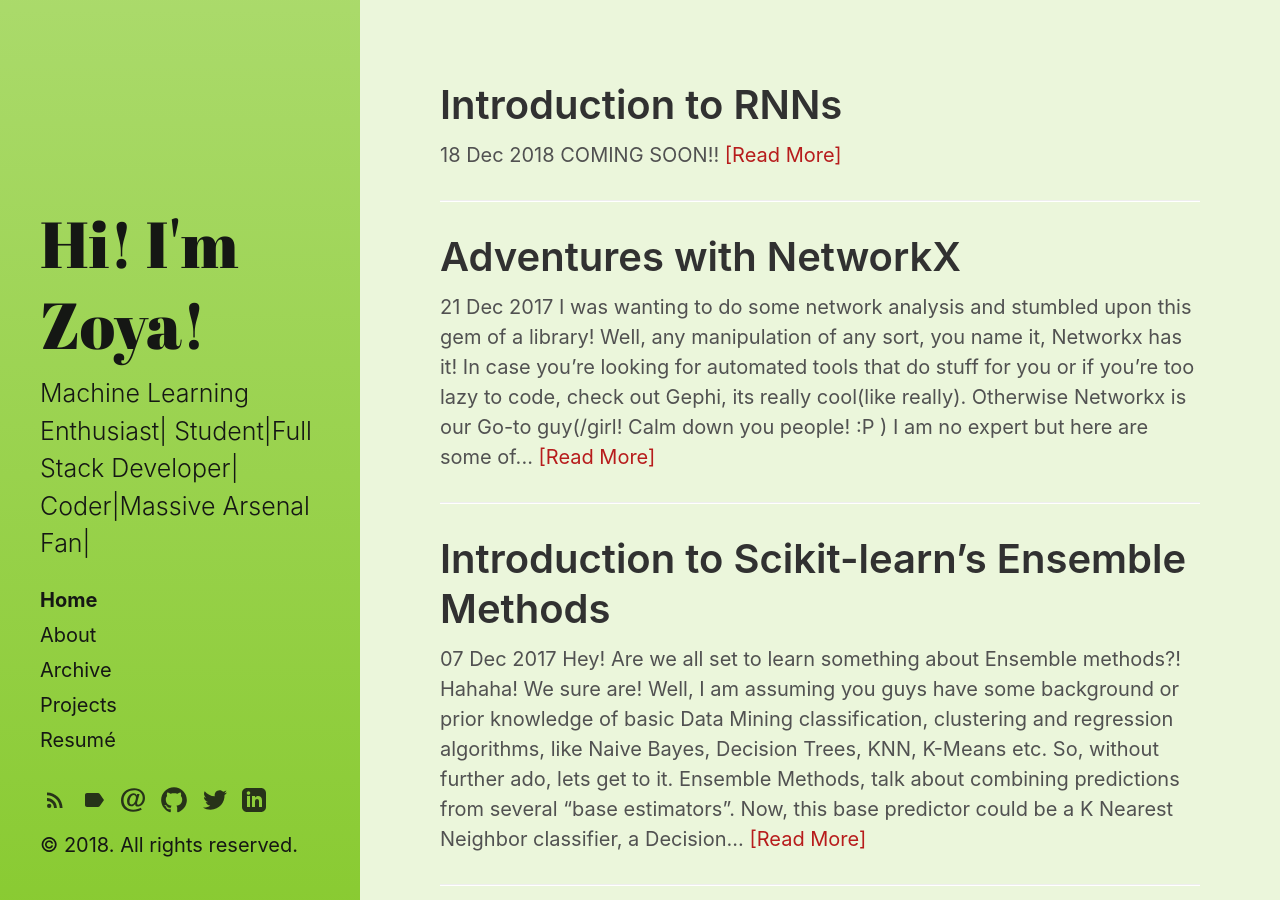
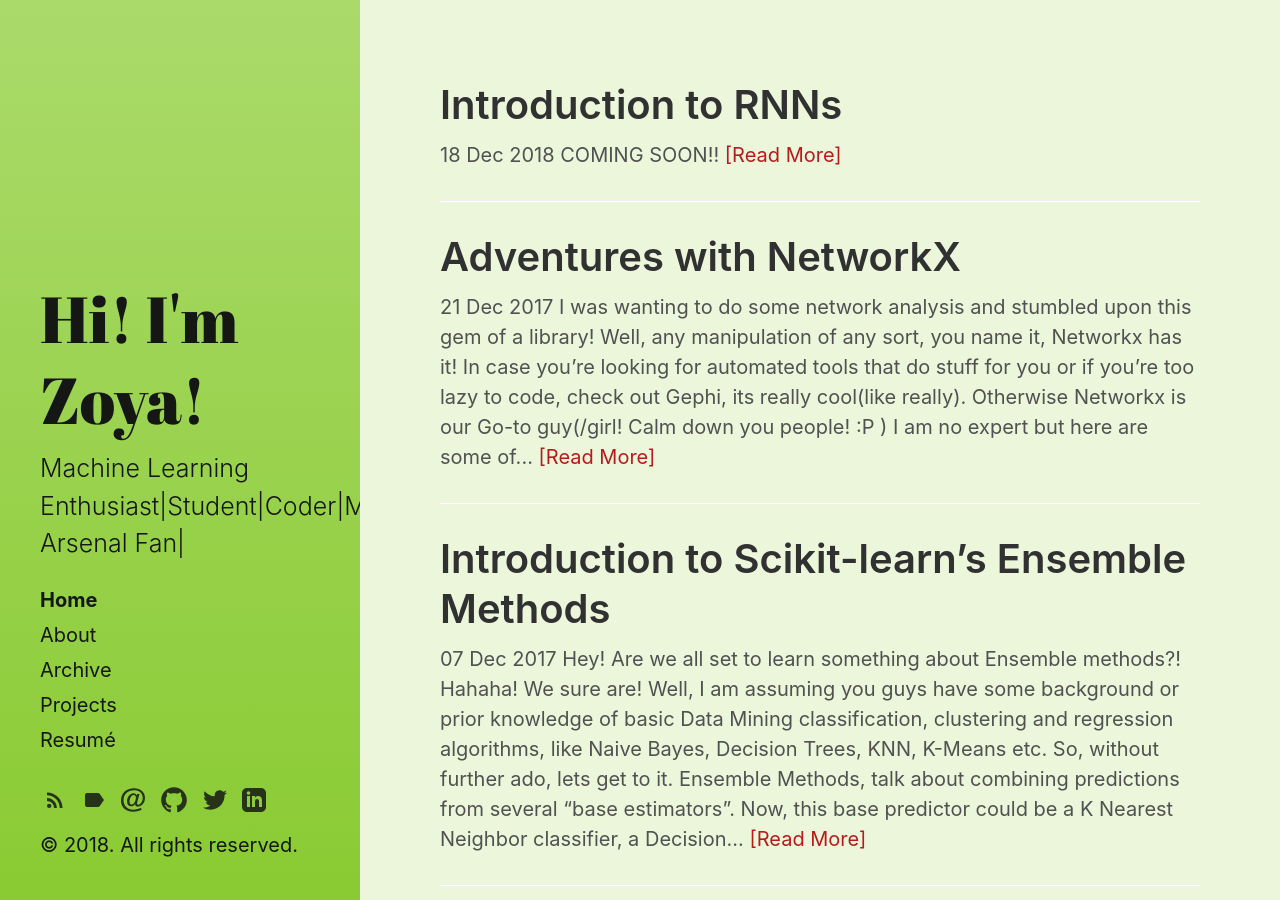
Before and after one commit to zeddmaxx/zeddmaxx.github.io, a Jekyll site: the page built from index.html, in a window 1280 px wide. Built offline with Jekyll 4.4.1, drawn with Linux system fonts in a browser that asks for light colours; the list of posts is cut into pages by our own code.

Commit message:
Update _config.yml

```diff
--- a/_config.yml
+++ b/_config.yml
@@ -6,7 +6,7 @@
 title:            Hi! I'm Zoya!
 email:            cutezoe1996@gmail.com
 tagline:          'Stronger|Better|Faster'
-description:      "Machine Learning Enthusiast| Student|Full Stack Developer| Coder|Massive Arsenal Fan|"
+description:      "Machine Learning Enthusiast|Student|Coder|Massive Arsenal Fan|"
 url:              https://zeddmaxx.github.io/
 baseurl:
                   # the optional subpath of your site, e.g. "/blog"
```
